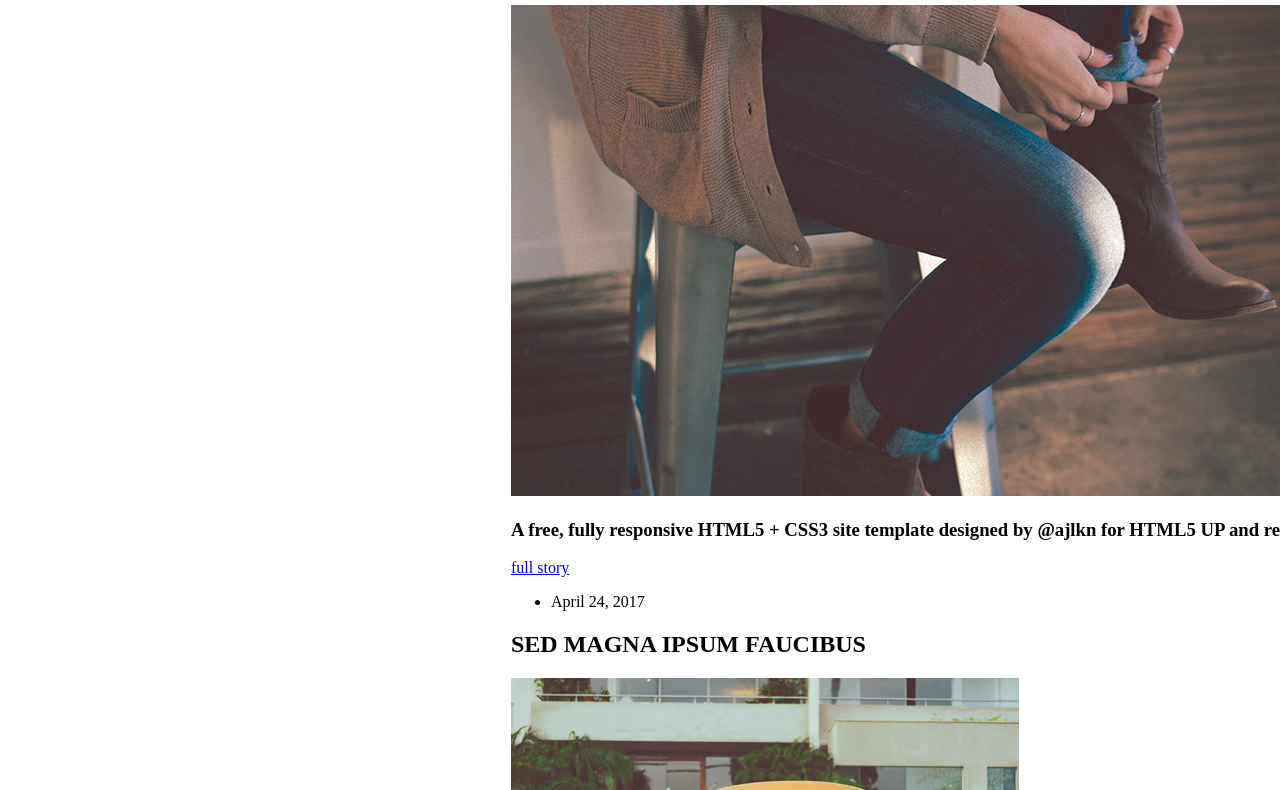
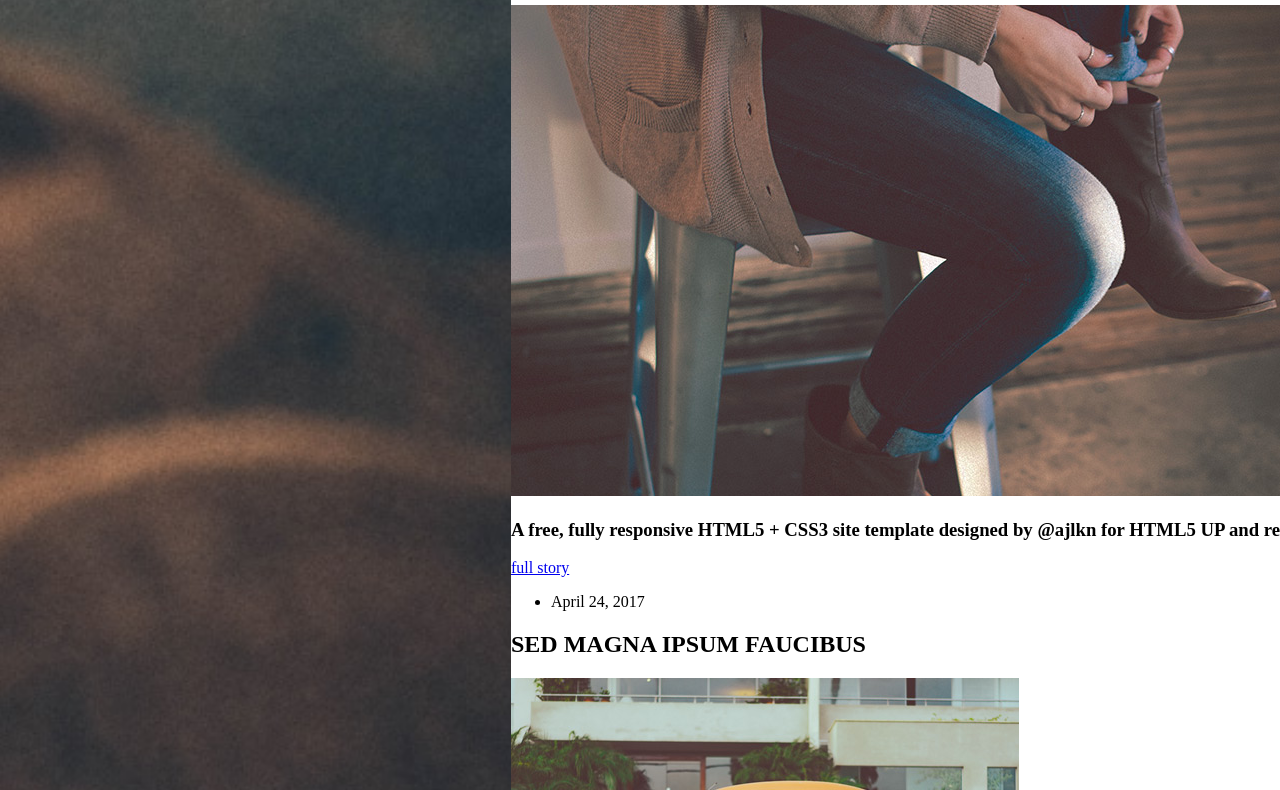
Before and after one commit to newtimenood/one, a plain HTML site: page index.html in a window 1280 px wide. Shown: the part 254-1044 px from the top of the page. Drawn offline with Linux system fonts and the light colour scheme.

Commit message:
background 2

```diff
--- a/style.css
+++ b/style.css
@@ -2,8 +2,10 @@
 
 body {
     background-image: url("./images/bg.jpg");
-    background-repeat: no-repeat ;
+    background-repeat: no-repeat center center fixed ;
     background-position: 100% 100%;
+    no-repeat center center fixed;
+    background-size: cover;
 }
 .wrapper {
     margin-right: 503px;
```
